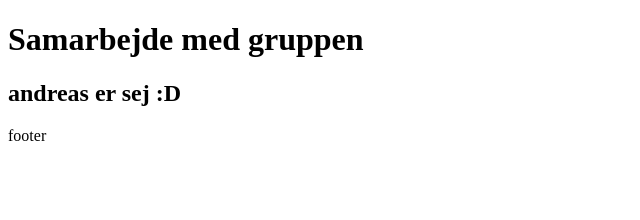
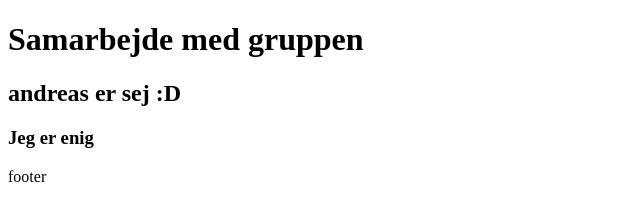
Before and after one commit to Astridisbach/samarbejde, a plain HTML site: page index.html in a window 1280 px wide. Shown: the whole page, without its empty margins (0-640 px from the left). Drawn offline with Linux system fonts and the light colour scheme.

Commit message:
Update index.html

```diff
--- a/index.html
+++ b/index.html
@@ -9,6 +9,7 @@
 
 <h1>Samarbejde med gruppen</h1>
 <h2>andreas er sej :D</h2>
+<h3>Jeg er enig</h3>
 <!--HEJ-->
 
 <footer>footer</footer>
```
